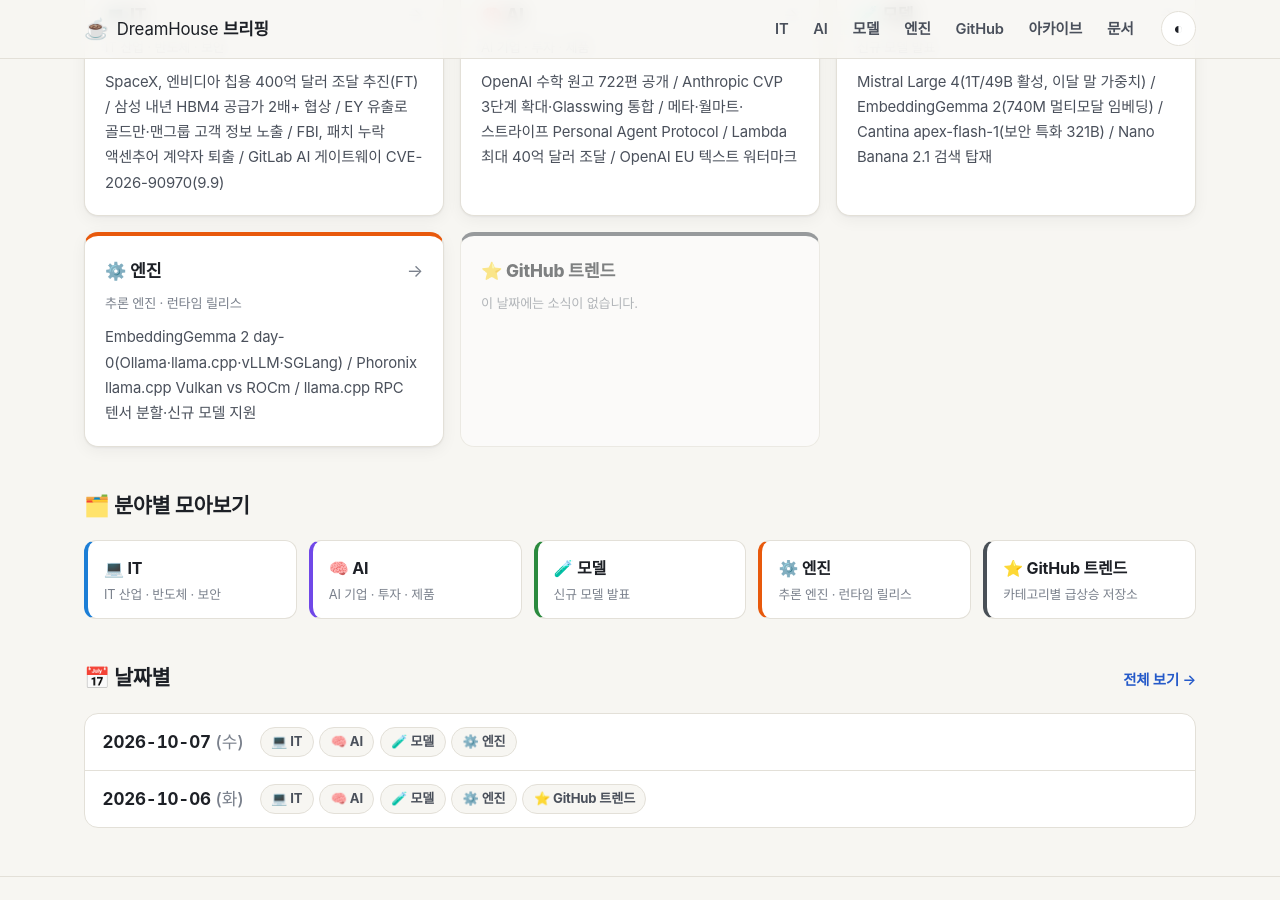
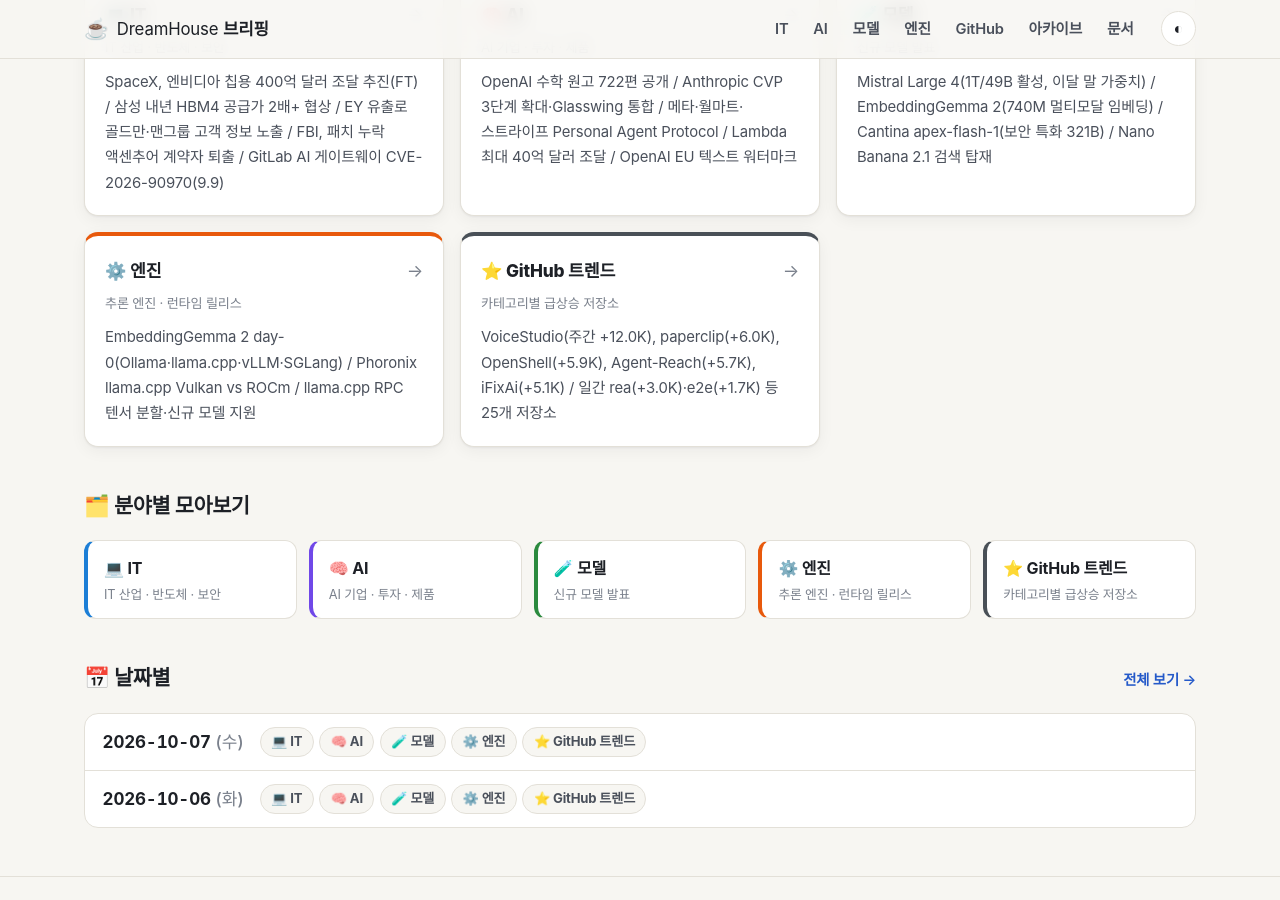
Before and after one commit to DreamHouseKSH/dreamhouse-briefings, a Jekyll site: the page built from index.html, in a window 1280 px wide and 900 px high, scrolled down 401 px. Built offline with Jekyll 4.4.1, drawn with Linux system fonts in a browser that asks for light colours; some web fonts are replaced; some of the changed lines change nothing that is shown.

Commit message:
briefings: 2026-10-07 github trends

```diff
--- a/_data/highlights.yml
+++ b/_data/highlights.yml
@@ -5,6 +5,8 @@
   AI: "OpenAI 수학 원고 722편 공개 / Anthropic CVP 3단계 확대·Glasswing 통합 / 메타·월마트·스트라이프 Personal Agent Protocol / Lambda 최대 40억 달러 조달 / OpenAI EU 텍스트 워터마크"
   모델: "Mistral Large 4(1T/49B 활성, 이달 말 가중치) / EmbeddingGemma 2(740M 멀티모달 임베딩) / Cantina apex-flash-1(보안 특화 321B) / Nano Banana 2.1 검색 탑재"
   엔진: "EmbeddingGemma 2 day-0(Ollama·llama.cpp·vLLM·SGLang) / Phoronix llama.cpp Vulkan vs ROCm / llama.cpp RPC 텐서 분할·신규 모델 지원"
+  GitHub: "VoiceStudio(주간 +12.0K), paperclip(+6.0K), OpenShell(+5.9K), Agent-Reach(+5.7K), iFixAi(+5.1K) / 일간 rea(+3.0K)·e2e(+1.7K) 등 25개 저장소"
+
 "2026-10-06":
   IT: "미국, 말레이시아·태국행 AI 칩 수출 제한 초안 / 온세미 Qilin 랜섬웨어 등재 / Cloudflare Containers 크로스테넌트 노출 수정 / 인피니언 C2i 인수 / 삼성·SK 영업익 ~180조 vs 투자계획 3200조"
   AI: "OpenAI 1.4조 달러 가치 300억 달러 조달(MGX·블랙록) / Anthropic 11월 9일 주간 IPO 로드쇼(최대 2조 달러) / Cohere North 2 / Collibra×trail ML, Zeta×Senso"
--- /dev/null
+++ b/github/2026-10-07.md
@@ -0,0 +1,106 @@
+# GitHub 트렌드 — 2026-10-07 (수, KST 아침)
+
+> 10월 7일 아침 GitHub 트렌드 브리핑 25개 저장소 아카이브입니다. 별 증가량은 KST 08시대 GitHub Trending 기준입니다.
+> - **일간** = Trending(오늘)의 "stars today", **주간** = Trending(this week) 및 언어별 주간 Trending(Python·TypeScript·Rust)의 증가분, **누적** = 그 시점 저장소 전체 별 수(GitHub API로 확인).
+> - 설명은 각 저장소 소개문을 바탕으로 한 요약이며, 기술 용어는 괄호로 풀었습니다.
+
+---
+
+## 🤖 AI · 에이전트
+
+| 저장소 | 언어 | 누적 ⭐ | 증가 |
+|---|---|---|---|
+| [debpalash/VoiceStudio](https://github.com/debpalash/VoiceStudio) | Python | 54,222 | 주간 +12,036 |
+| [paperclipai/paperclip](https://github.com/paperclipai/paperclip) | TypeScript | 98,049 | 주간 +6,030 |
+| [NVIDIA/OpenShell](https://github.com/NVIDIA/OpenShell) | Rust | 15,129 | 주간 +5,915 |
+| [Panniantong/Agent-Reach](https://github.com/Panniantong/Agent-Reach) | Python | 92,615 | 주간 +5,703 |
+| [mvschwarz/openrig](https://github.com/mvschwarz/openrig) | TypeScript | 5,500 | 주간 +3,776 |
+| [VectifyAI/PageIndex](https://github.com/VectifyAI/PageIndex) | Python | 38,785 | 주간 +2,860 |
+
+- **VoiceStudio** — 완전 로컬에서 도는 오픈소스 ElevenLabs 대안. **보이스 클로닝(voice cloning, 짧은 샘플로 목소리 복제)**, 음성 디자인, 영상 더빙, 받아쓰기, **전사(transcription, 음성→텍스트 변환)** 까지 한곳에서. 이틀 연속 주간 1위(+12K).
+- **paperclip** — 회사에서 여러 AI 에이전트를 관리하는 오픈소스 앱. 에이전트를 직원처럼 배치·감독하는 **오케스트레이션(orchestration, 여러 작업 주체를 조율)** 도구. 누적 10만 개에 근접(98K).
+- **OpenShell (NVIDIA)** — 자율 AI 에이전트를 위한 안전하고 사적인 **런타임(runtime, 프로그램이 실제로 실행되는 환경)**. 에이전트 실행을 격리·통제하는 **샌드박스(sandbox, 바깥 시스템과 분리된 실행 공간)** 성격.
+- **Agent-Reach** — AI 에이전트가 트위터·레딧·유튜브·깃허브·빌리빌리·샤오홍슈를 읽고 검색하게 해주는 **CLI(명령줄 도구)**. 별도 **API 요금(유료 접근 키 비용)** 없이 하나의 도구로 통합.
+- **openrig** — Claude Code·Codex·Pi 같은 코딩 에이전트들로 역할·공유 컨텍스트·담당 업무를 가진 **지속형 팀(persistent team, 세션이 끝나도 유지되는 에이전트 조직)** 네트워크를 만든다. 누적 5.5K 중 이번 주에만 +3.8K.
+- **PageIndex** — **벡터 DB 없이(vectorless)** 추론으로 문서를 찾는 **RAG(Retrieval-Augmented Generation, 검색한 자료를 근거로 답하는 방식)** 용 문서 인덱스. 임베딩 유사도 대신 문서 구조를 따라가며 필요한 부분을 고른다는 접근.
+
+---
+
+## 🛠️ 개발 도구 · 코딩 에이전트
+
+| 저장소 | 언어 | 누적 ⭐ | 증가 |
+|---|---|---|---|
+| [morluto/rea](https://github.com/morluto/rea) | TypeScript | 9,143 | 일간 +2,963 |
+| [tester-army/e2e](https://github.com/tester-army/e2e) | TypeScript | 6,239 | 일간 +1,720 |
+| [mattpocock/skills](https://github.com/mattpocock/skills) | Shell | 278,079 | 일간 +972 |
+| [earthtojake/text-to-cad](https://github.com/earthtojake/text-to-cad) | Python | 17,949 | 일간 +620 |
+| [thedotmack/claude-mem](https://github.com/thedotmack/claude-mem) | TypeScript | 97,142 | 일간 +536 / 주간 +1,759 |
+| [cursor/plugins](https://github.com/cursor/plugins) | TypeScript | 10,099 | 주간 +1,042 |
+
+- **rea** — 에이전트로 무엇이든 **리버스 엔지니어링(reverse engineering, 완성된 프로그램을 거꾸로 분석해 동작 원리를 알아내는 것)**. 앱 동작부터 **네이티브 바이너리(native binary, 기계어로 컴파일된 실행 파일)** 까지. 오늘 일간 상승 1위(+3K).
+- **e2e (tester-army)** — 웹·모바일 앱용 차세대 **E2E 테스트(end-to-end, 사용자 시나리오를 처음부터 끝까지 자동 실행해 검증)** 프레임워크. 이틀 연속 일간 상위권.
+- **skills (Matt Pocock)** — "실전 엔지니어를 위한 스킬". 본인의 `.agents` 폴더에서 꺼낸 코딩 에이전트용 **스킬(skill, 에이전트에게 주는 재사용 작업 지침)** 모음. 누적 27.8만 개인데도 하루 +1K 가까이 증가.
+- **text-to-cad** — 에이전트에 **CAD(컴퓨터 지원 설계, 3D 부품·도면 설계)** 능력을 부여하는 도구.
+- **claude-mem** — 에이전트 세션 중 일어난 일을 기록하고 AI로 압축한 뒤, 다음 세션에 관련 내용을 다시 넣어주는 **세션 간 지속 컨텍스트(context, 모델이 참고하는 이전 정보)** 도구. Claude Code·Codex·Gemini·Copilot 등 지원.
+- **cursor/plugins** — Cursor **플러그인 명세(specification, 만드는 규칙)** 와 공식 플러그인 저장소. 이번 주 +1K.
+
+---
+
+## 🔐 인프라 · 클라우드 · 보안
+
+| 저장소 | 언어 | 누적 ⭐ | 증가 |
+|---|---|---|---|
+| [ifixai-ai/iFixAi](https://github.com/ifixai-ai/iFixAi) | Python | 21,641 | 주간 +5,093 |
+| [t8y2/dbx](https://github.com/t8y2/dbx) | Rust | 24,919 | 주간 +3,359 |
+| [oblien/openship](https://github.com/oblien/openship) | TypeScript | 14,572 | 주간 +1,279 |
+
+- **iFixAi** — AI 에이전트에 대한 **독립 감사(audit, 제3자 관점의 점검)** 도구. 사람이 돌리거나 에이전트가 스스로 돌려서 "이 에이전트를 믿고 맡겨도 되나"를 확인하는 용도.
+- **dbx** — 25MB짜리 가벼운 크로스플랫폼 데이터베이스 클라이언트. MySQL·PostgreSQL·SQLite·Redis·MongoDB·DuckDB·SQL Server 등 100개 이상 DB 지원.
+- **openship** — **셀프호스팅(self-hosted, 내 서버에 직접 설치해 쓰는)** 배포 플랫폼. Vercel·Heroku 같은 배포 서비스를 직접 운영하는 대안 성격.
+
+---
+
+## 🎨 프론트 · 웹
+
+| 저장소 | 언어 | 누적 ⭐ | 증가 |
+|---|---|---|---|
+| [heygen-com/hyperframes](https://github.com/heygen-com/hyperframes) | TypeScript | 57,918 | 주간 +3,342 |
+| [pbakaus/impeccable](https://github.com/pbakaus/impeccable) | JavaScript | 77,657 | 일간 +609 |
+| [cathrynlavery/diagram-design](https://github.com/cathrynlavery/diagram-design) | HTML | 43,990 | 일간 +227 |
+| [LuxAlgo/Vela](https://github.com/LuxAlgo/Vela) | TypeScript | 1,028 | 주간 +565 |
+
+- **hyperframes (HeyGen)** — HTML을 쓰면 영상으로 **렌더링(rendering, 최종 결과물로 그려내기)**. 에이전트가 코드로 영상을 만들기 쉽게 설계.
+- **impeccable** — AI **하네스(harness, 에이전트를 돌리는 실행 틀)** 의 디자인 감각을 끌어올리는 "디자인 언어" 규칙 모음.
+- **diagram-design** — Claude Code·Codex·Copilot 등에서 쓰는 편집 디자인풍 다이어그램 스킬. 42가지 다이어그램 유형을 HTML+SVG 단일 파일로 뽑아줌("그림자 없음, Mermaid 티 안 나게").
+- **Vela (LuxAlgo)** — 빠르고 확장 가능한 웹용 금융 차트 라이브러리. LuxAlgo 제품 Vela의 오픈소스 코어.
+
+---
+
+## ⚙️ 시스템 · 언어 · 기타
+
+| 저장소 | 언어 | 누적 ⭐ | 증가 |
+|---|---|---|---|
+| [boykopovar/AnyPS5](https://github.com/boykopovar/AnyPS5) | C++ | 6,415 | 일간 +943 / 주간 +2,657 |
+| [DuarteSantos8/openGym](https://github.com/DuarteSantos8/openGym) | JavaScript | 5,630 | 일간 +1,419 / 주간 +2,702 |
+| [pablostanley/yoinks](https://github.com/pablostanley/yoinks) | TypeScript | 4,852 | 주간 +2,741 |
+| [longbridge/gpui-kit](https://github.com/longbridge/gpui-kit) | Rust | 16,331 | 주간 +1,310 |
+| [magnitudedev/magnitude](https://github.com/magnitudedev/magnitude) | Rust | 6,465 | 주간 +1,019 |
+| [deepseek-ai/DeepGEMM](https://github.com/deepseek-ai/DeepGEMM) | Cuda | 8,678 | 일간 +363 |
+
+- **AnyPS5** — PS5 실행 파일을 리눅스·윈도로 자동 **포팅(porting, 다른 플랫폼에서 돌도록 변환)** 하는 도구. 이틀째 일간 상위권.
+- **openGym** — 셀프호스팅 헬스·체중 기록기. 루틴 계획, 슈퍼세트·웜업·유산소 기록, 근육별 단련/피로/퇴화 상태 표시, FitNotes·Strong·Hevy 데이터 가져오기, **패스키(passkey, 비밀번호 없이 기기 인증으로 로그인)** 지원.
+- **yoinks** — 터미널에서 영상을 내려받는 도구("수상한 광고 없음"). 이번 주 +2.7K.
+- **gpui-kit** — Zed 에디터의 **GPU 가속(그래픽 칩으로 화면을 빠르게 그림)** UI 프레임워크 GPUI 기반 Rust 데스크톱 GUI 컴포넌트 모음.
+- **magnitude** — 에이전트용 오픈소스 **추론 엔진(inference engine, 학습된 모델을 실제로 돌려 답을 내는 프로그램)**. 내 하드웨어에 맞춰 **커널(kernel, GPU에서 도는 핵심 연산 코드)** 을 기기에서 직접 컴파일·튜닝한다는 접근.
+- **DeepGEMM (DeepSeek)** — GPU용 깔끔하고 효율적인 **BLAS(기본 선형대수 연산) 커널** 라이브러리. **GEMM(General Matrix Multiply, 행렬 곱셈 — LLM 연산의 대부분)** 최적화.
+
+---
+
+### 이번 주 분위기
+
+에이전트를 "팀으로 굴리고(paperclip·openrig), 안전하게 가두고(OpenShell), 감사하는(iFixAi)" 운영 도구와, 코딩 에이전트에 끼우는 스킬 묶음(skills·impeccable·diagram-design)이 동시에 강세. 로컬 음성 도구 VoiceStudio는 주간 1위를 지켰다.
+
+### 참고: 오늘의 상위 상승
+
+- 주간 최대: **VoiceStudio +12,036**, paperclip +6,030, OpenShell +5,915, Agent-Reach +5,703, iFixAi +5,093
+- 일간 최대: **rea +2,963**, e2e +1,720, openGym +1,419, skills +972, AnyPS5 +943
```
